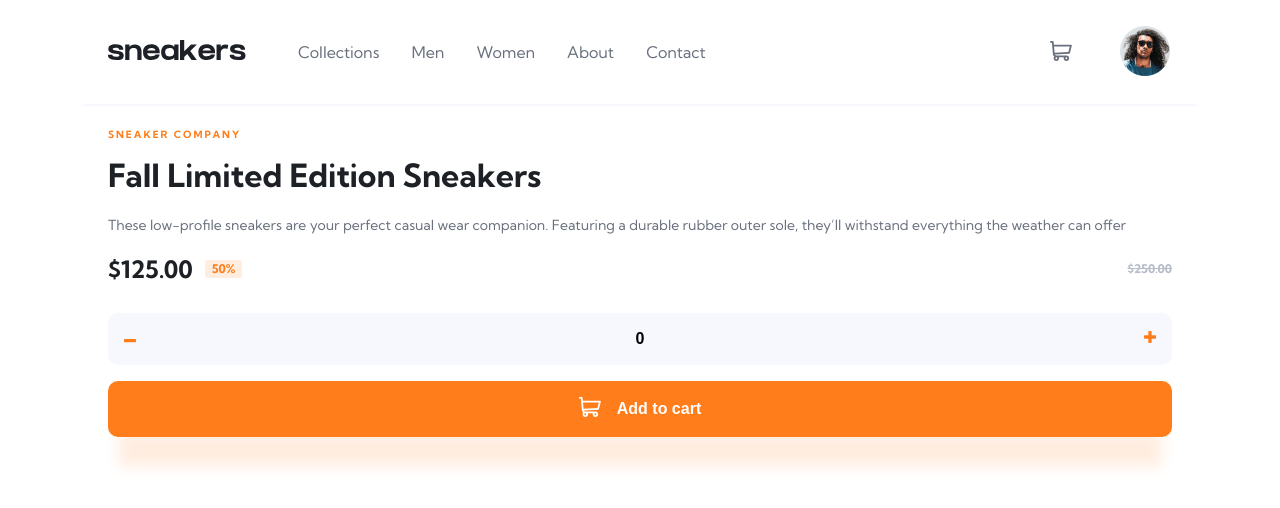
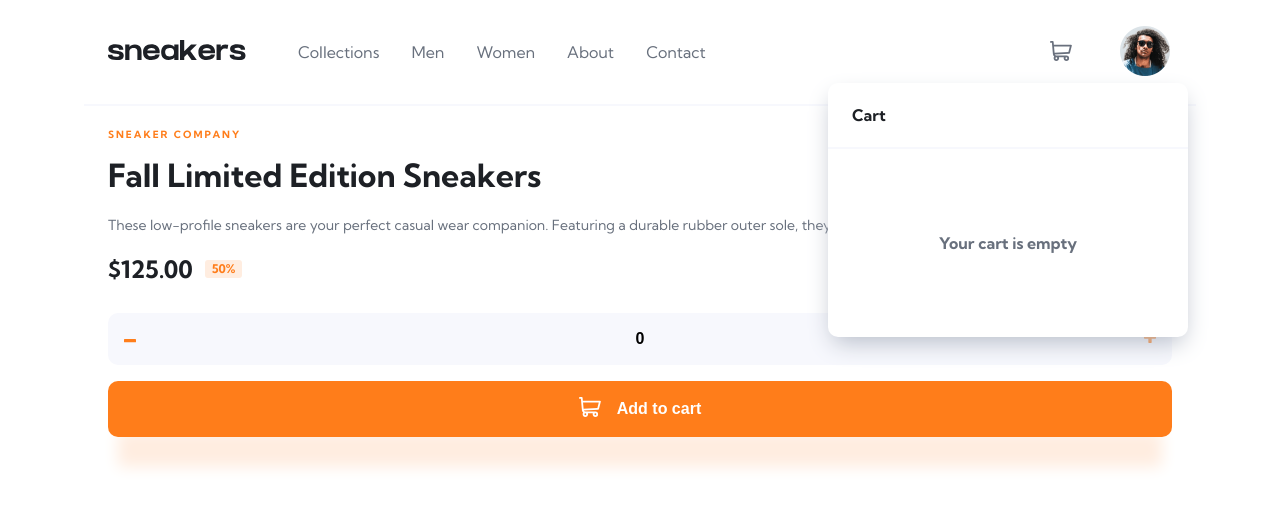
Before and after one commit to kcde/ecommerce-checkout-vue, a Vue app: page / in a window 1280 px wide. Both pictures are taken after a click on the element 1061 px from the left and 52 px from the top of the page. Shown: the top 508 px of the page. Built offline with nearby package versions, Linux system fonts and the light colour scheme.

Commit message:
add cart

```diff
--- a/src/App.vue
+++ b/src/App.vue
@@ -1,5 +1,5 @@
 <template>
-  <div class="container">
+  <div class="container relative">
     <RouterView @open-menu="showMobileMenu" />
     <Teleport to="body">
       <TheOverlay :show="overlayOpen" />
--- a/src/components/TheCart.vue
+++ b/src/components/TheCart.vue
@@ -0,0 +1,54 @@
+<script>
+export default {};
+</script>
+<template>
+  <div class="cart">
+    <div class="cart__head">
+      <h6>Cart</h6>
+    </div>
+
+    <div class="cart__body relative">
+      <p class="empty-text">Your cart is empty</p>
+    </div>
+  </div>
+</template>
+<style scoped lang="scss">
+.cart {
+  background-color: var(--white);
+  border-radius: 10px;
+  position: absolute;
+  right: 0.5rem;
+  left: 0.5rem;
+  box-shadow: 0px 10px 25px -5px var(--grayish-blue);
+  top: calc(100% + 1rem);
+
+  @media (min-width: 768px) {
+    width: 100%;
+    max-width: 360px;
+    right: 0.5rem;
+    left: initial;
+    top: 80%;
+  }
+
+  &__head {
+    font-weight: 700;
+    font-size: 1rem;
+    padding: var(--space-6);
+    border-bottom: 2px solid var(--light-grayish-blue);
+  }
+  &__body {
+    min-height: 11.75rem;
+  }
+
+  .empty-text {
+    color: var(--dark-grayish-blue);
+    font-weight: 700;
+    position: absolute;
+    top: 50%;
+    left: 50%;
+    transform: translate(-50%, -50%);
+  }
+
+  /* v-enter- */
+}
+</style>
--- a/src/components/TheHeader.vue
+++ b/src/components/TheHeader.vue
@@ -3,20 +3,32 @@ import BrandLogo from "./icons/BrandLogo.vue";
 import MenuIcon from "./icons/MenuIcon.vue";
 import CartIcon from "./icons/CartIcon.vue";
 import TheAvatar from "./TheAvatar.vue";
+import TheCart from "./TheCart.vue";
 export default {
   emits: ["open-menu"],
-  components: { BrandLogo, MenuIcon, CartIcon, TheAvatar },
+  components: { BrandLogo, MenuIcon, CartIcon, TheAvatar, TheCart },
+  data() {
+    return {
+      showCart: false,
+    };
+  },
   methods: {
     openMenu() {
       console.log("opening menu");
 
       this.$emit("open-menu");
     },
+    toggleCart() {
+      this.showCart = !this.showCart;
+    },
   },
 };
 </script>
 <template>
-  <header class="flex justify-between">
+  <header class="flex justify-between relative">
+    <Transition name="cart">
+      <TheCart v-if="showCart" />
+    </Transition>
     <div class="flex align-center">
       <button class="menu-icon-container">
         <MenuIcon class="mr-4" @click="openMenu" />
@@ -33,7 +45,7 @@ export default {
     </div>
 
     <div class="flex align-center header-side">
-      <div class="cart-container"><CartIcon shade="dark" /></div>
+      <div class="cart-container" @click="toggleCart"><CartIcon /></div>
       <div>
         <TheAvatar />
       </div>
@@ -104,4 +116,45 @@ header {
     padding: 1.5rem 0;
   }
 }
+
+@keyframes fadeSlide {
+  0% {
+    opacity: 0;
+    /* background: red; */
+    transform: translateY(-20px);
+  }
+
+  50% {
+    opacity: 0.5;
+    transform: translateY(-10px);
+  }
+  70% {
+  }
+  100% {
+    opacity: 1;
+    /* background: blue; */
+    transform: translateY(20rem);
+  }
+}
+
+.cart-enter-active,
+.cart-leave-active {
+  transition: all 350ms ease;
+}
+
+.cart-enter-from {
+  opacity: 0;
+  transform: translateY(-10px);
+}
+
+.cart-leave-to {
+  opacity: 0;
+  transform: translateY(30px);
+}
+
+.cart-enter-to,
+.cart-leave-from {
+  opacity: 1;
+  transform: translateY(0);
+}
 </style>
```
